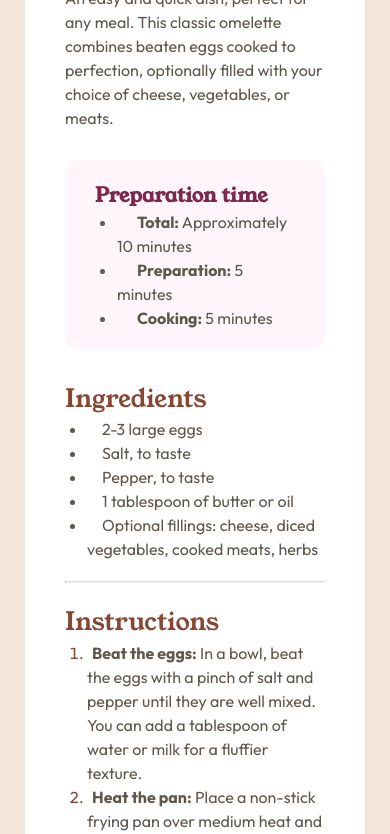
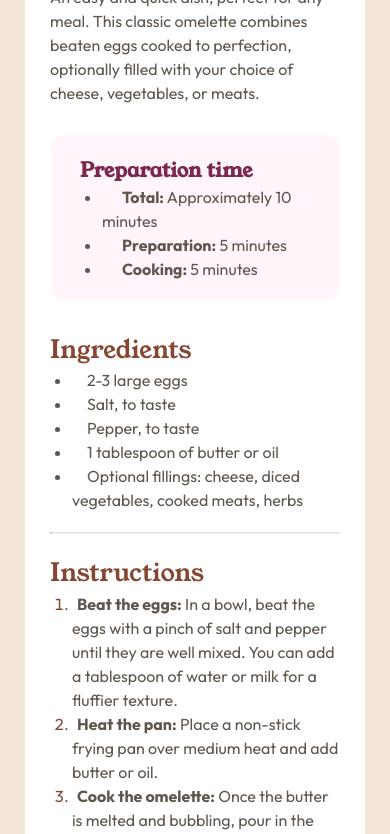
Before and after one commit to Sergitxin22/recipe-page-component, a plain HTML site: page index.html in a window 390 px wide. Shown: the part 471-1305 px from the top of the page. Drawn offline with Linux system fonts and the light colour scheme.

Commit message:
Update: Improve responsibility

```diff
--- a/css/styles.css
+++ b/css/styles.css
@@ -39,12 +39,6 @@ body {
     background-color: var(--Eggshell);
     line-height: 2;
     padding-inline: 25px;
-}
-
-@media only screen and (max-width: 650px) {
-    body {
-        line-height: 1.5;
-    }
 }
 
 h1 {
@@ -159,6 +153,12 @@ tr td:last-child {
     font-weight: bolder;
 }
 
-@media screen {
+@media only screen and (max-width: 650px) {
+    body {
+        line-height: 1.5;
+    }
 
+    .container {
+        padding: 25px;
+    }
 }
```
